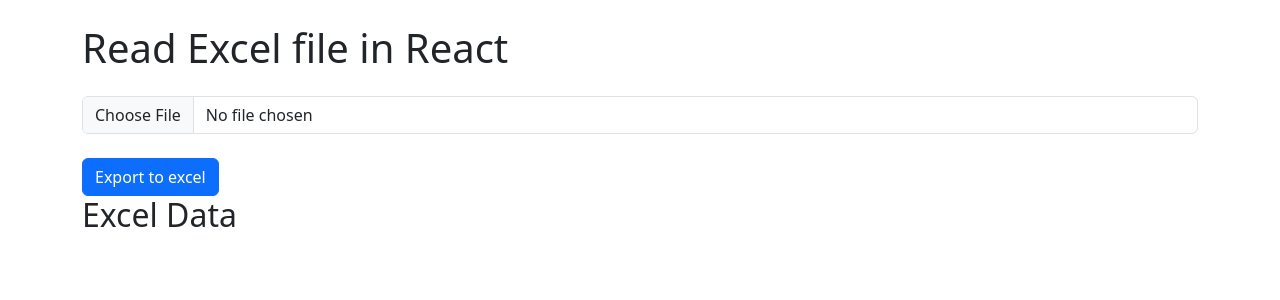
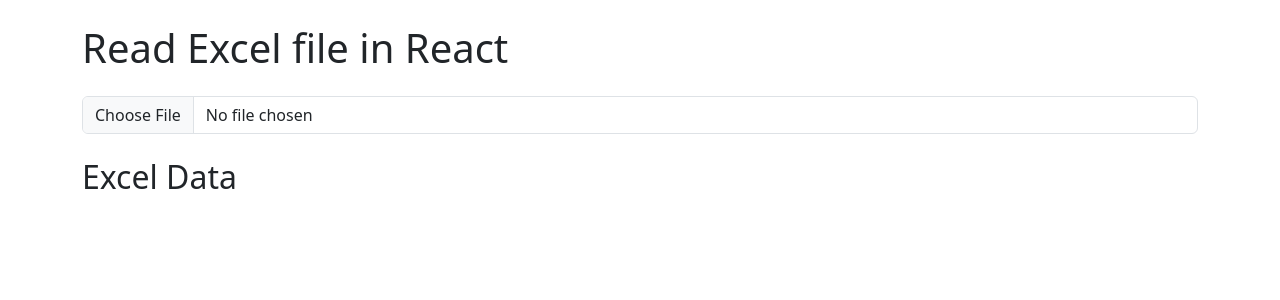
Before and after one commit to Krit357/excelToData, a React (Vite) app: page / in a window 1280 px wide. Shown: the top 300 px of the page. Built offline with nearby package versions, Linux system fonts and the light colour scheme.

Commit message:
fix export to excel button

```diff
--- a/src/App.jsx
+++ b/src/App.jsx
@@ -5,6 +5,7 @@
 
 function App() {
   const [excelData, setExcelData] = useState([]);
+  const [showButton, setShowButton] = useState(false);
 
   const handleFileUpload = (e) => {
     const file = e.target.files[0];
@@ -27,6 +28,7 @@
     reader.readAsArrayBuffer(file);
 
     alert("file add");
+    setShowButton(true);
   };
 
   const exportToExcel = () => {
@@ -44,6 +46,8 @@
         excelData.length + 1
       }`,
     };
+    const colCount = Object.keys(excelData[0]).length;
+    worksheet["!cols"] = Array(colCount).fill({ wch: 25 });
 
     XLSX.utils.book_append_sheet(workBook, worksheet, "Sheet1");
 
@@ -61,9 +65,11 @@
         onChange={handleFileUpload}
       />
 
-      <button class="btn btn-primary" type="submit" onClick={exportToExcel}>
-        Export to excel
-      </button>
+      {showButton && (
+        <button class="btn btn-primary" type="submit" onClick={exportToExcel}>
+          Export to excel
+        </button>
+      )}
       {excelData && (
         <div>
           <h2>Excel Data</h2>
```
